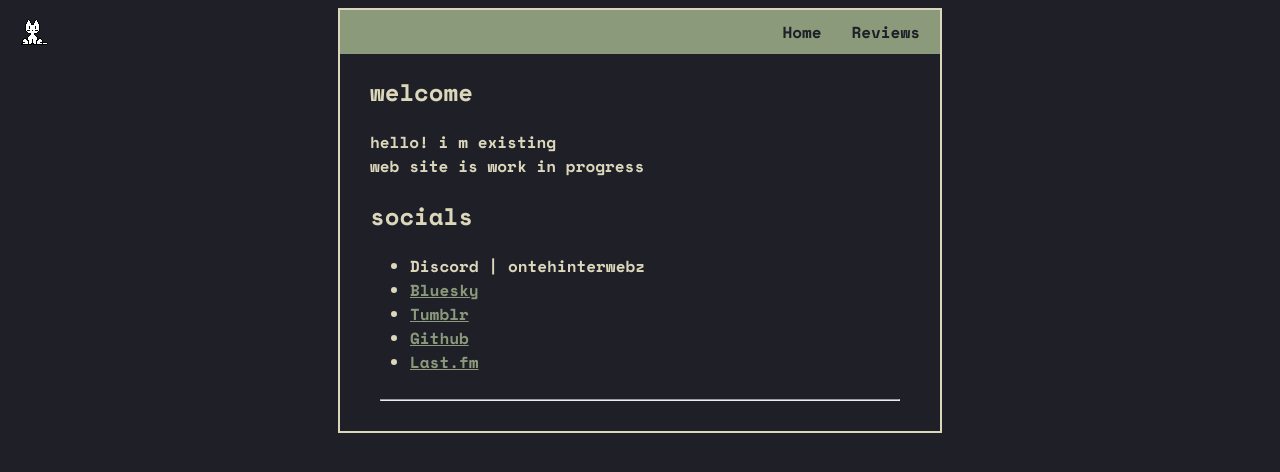
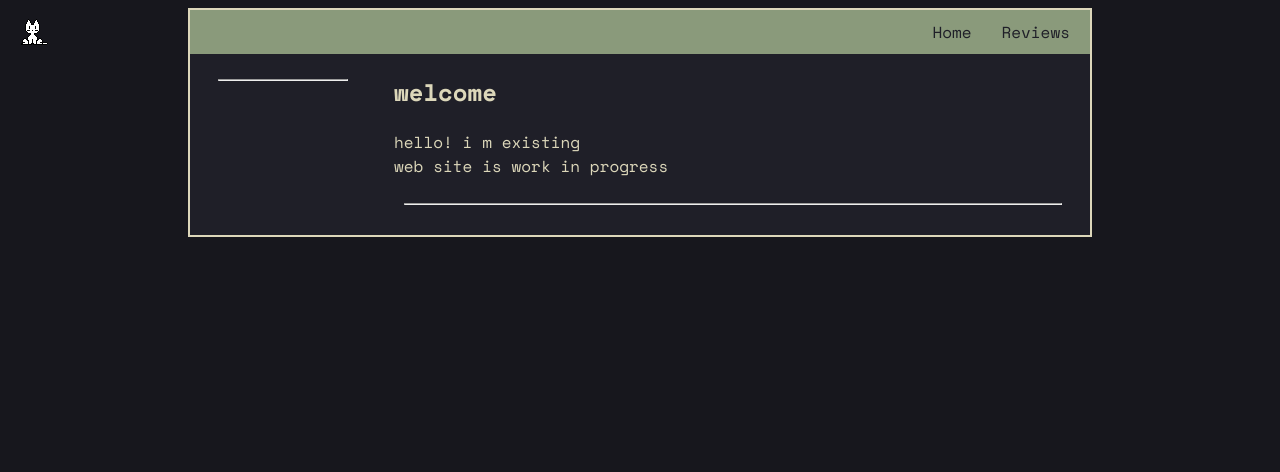
Before and after one commit to x-osc/x-osc.github.io, a plain HTML site: page site/index.html in a window 1280 px wide. Drawn offline with Linux system fonts and the light colour scheme.

Commit message:
some layout and stuff

```diff
--- a/site/index.html
+++ b/site/index.html
@@ -20,6 +20,11 @@
     </header>
 
     <div id="main-section">
+      <div id="sidebar">
+        <hr />
+      </div>
+
+      <div id="main-content">
         <section>
           <h2>welcome</h2>
           <p>
@@ -29,17 +34,8 @@
             web site is work in progress
           </p>
         </section>
-      <section>
-        <h2>socials</h2>
-        <ul>
-          <li>Discord | ontehinterwebz</li>
-          <li><a href="https://bsky.app/profile/ontehinterwebz.bsky.social">Bluesky</a></li>
-          <li><a href="https://www.tumblr.com/ontehinterwebz">Tumblr</a></li>
-          <li><a href="https://github.com/x-osc">Github</a></li>
-          <li><a href="https://www.last.fm/user/x-osc">Last.fm</a></li>
-        </ul>
-      </section>
-      <hr>
+        <hr />
+      </div>
     </div>
     <footer></footer>
   </div>
--- a/site/style.css
+++ b/site/style.css
@@ -35,17 +35,19 @@
 }
 
 #container {
-  width: 90%;
-  max-width: 600px;
+  width: 80%;
+  max-width: 900px;
+  background-color: #1f1f28;
   margin-left: auto;
   margin-right: auto;
   border: 2px solid #dcd7ba;
+  overflow: hidden;
 }
 
 body {
-  background-color: #1f1f28;
+  background-color: #17171d;
   color: #dcd7ba;
-  font-weight: 700;
+  font-weight: 400;
   font-family: "Space Mono", monospace;
 }
 
@@ -71,7 +73,19 @@ body {
 }
 
 #main-section {
-  padding: 0 5% 5px 5%;
+  display: flex;
+  padding-bottom: 5px;
+}
+
+#sidebar {
+  flex: 0 0 150px;
+  padding: 0 2%;
+}
+
+#main-content {
+  flex: 1;
+  min-width: 0;
+  padding: 0 2% 0 2%;
 }
 
 h1 {
```
Lines whose indentation alone changed are shown as unchanged.
